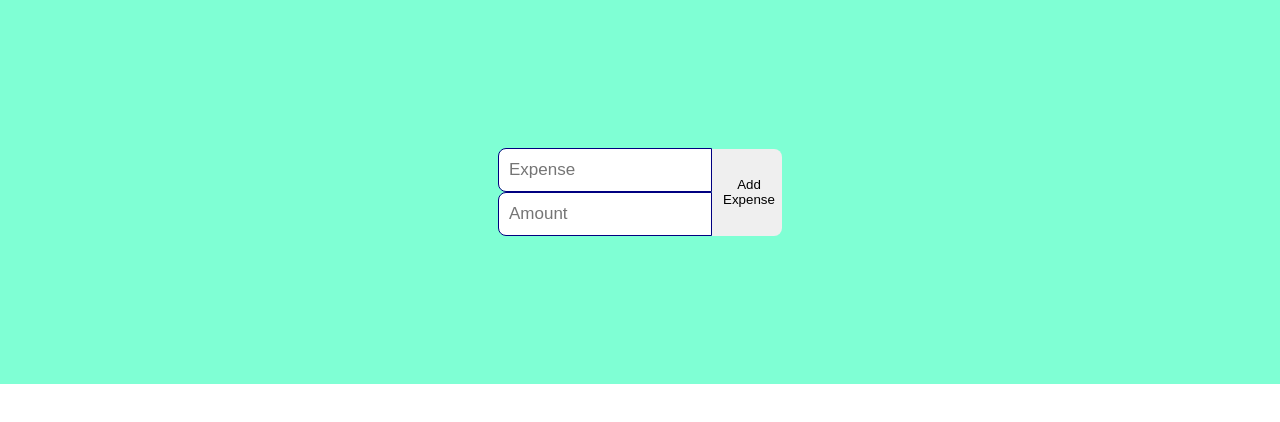
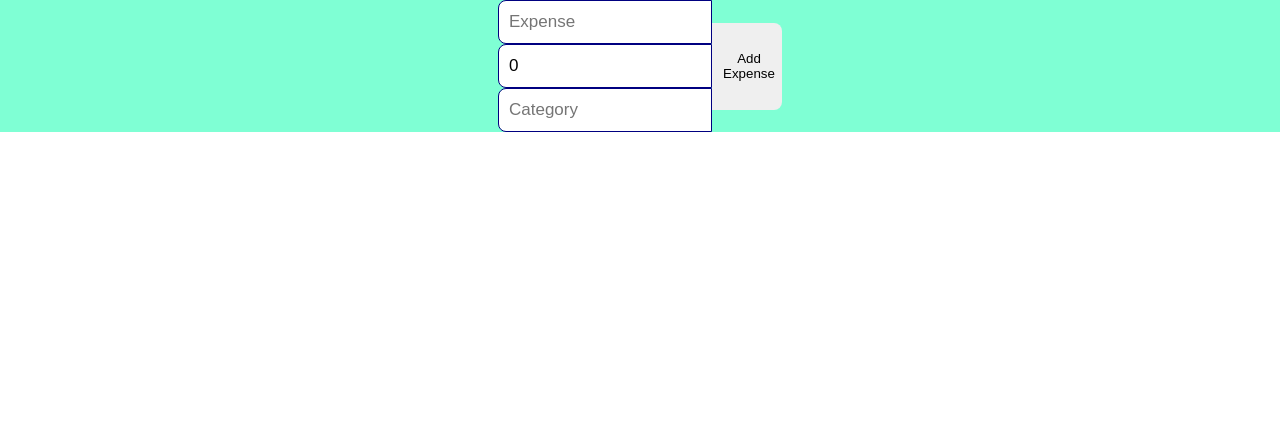
Before and after one commit to kirstybrown/front-budget-calculator, a React (Create React App) app: page / in a window 1280 px wide. Shown: the top 422 px of the page. Built offline with nearby package versions, Linux system fonts and the light colour scheme.

Commit message:
feat: added input config to add expense ( name/amount/category ) with useState and Expense Interface

```diff
--- a/src/App.css
+++ b/src/App.css
@@ -5,6 +5,11 @@
   width: 100vw;
   height: 30vw;
   font-family: Arial, Helvetica, sans-serif;
+}
+
+body {
+  margin: 0%;
+  padding: 0%;
 }
 
 .header {
@@ -41,3 +46,8 @@
   padding-left: 10px;
   cursor: pointer;
 }
+
+.expense-list {
+  flex: 70%;
+  width: 100%;
+}
--- a/src/App.tsx
+++ b/src/App.tsx
@@ -1,15 +1,61 @@
-import { FC } from "react";
+import { FC, ChangeEvent, useState } from "react";
 import './App.css';
+import {IExpense} from './Interfaces';
 
 const App: FC = () => {
+
+  const [expense, setExpense] = useState<string>("");
+  const [amount, setAmount] = useState<number>(0);
+  const [category, setCategory] = useState<string>("");
+  const [expenseList, setExpenseList] = useState<IExpense[]>([]);
+
+  const handleChange = (event: ChangeEvent<HTMLInputElement>): void => {
+    if (event.target.name === "expense") {
+      setExpense(event.target.value);
+    };
+    if (event.target.name === "amount") {
+      setAmount(Number(event.target.value));
+    };
+    if (event.target.name === "category") {
+      setCategory(event.target.value);
+    };
+  };
+
+  const addExpense = (): void => {
+    const newExpense = {expenseName: expense, expenseAmount: amount, expenseCategory: category};
+    setExpenseList([...expenseList, newExpense]);
+    setExpense("");
+    setAmount(0);
+    setCategory("");
+  }
+
   return (
     <div className="App">
       <div className='header'>
         <div className="input-container">
-          <input type="text" placeholder="Expense" />
-          <input type="number" placeholder="Amount" />
+          <input
+            type="text"
+            placeholder="Expense"
+            name="expense"
+            value={expense}
+            onChange={handleChange}
+          />
+          <input
+            type="number"
+            placeholder="Amount"
+            name="amount"
+            value={amount}
+            onChange={handleChange}
+          />
+          <input
+            type="text"
+            placeholder="Category"
+            name="category"
+            value={category}
+            onChange={handleChange}
+          />
         </div>
-        <button>Add Expense</button>
+        <button onClick={addExpense}>Add Expense</button>
       </div>
       <div className='expense-list'></div>
     </div>
--- /dev/null
+++ b/src/Interfaces.ts
@@ -0,0 +1,5 @@
+export interface IExpense {
+    expenseName: string;
+    expenseAmount: number;
+    expenseCategory: string;
+}
```
